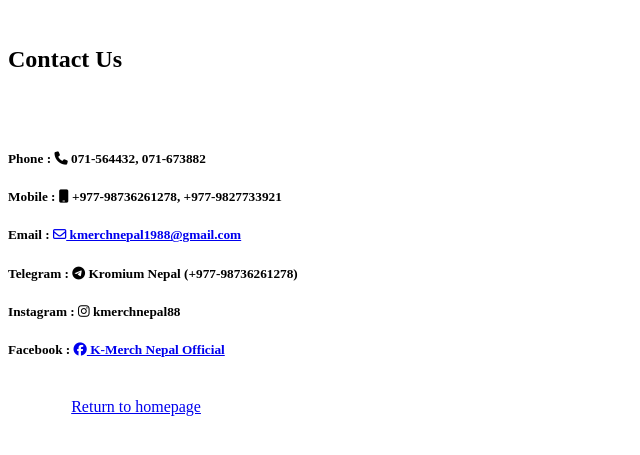
After one commit to SainiThapa/E-commerce, a Django app: page /contact in a window 1280 px wide. The commit adds this page. Shown: the top 455 px of the page, without its empty margins (0-640 px from the left). Run offline with Django 4.2, Linux system fonts and the light colour scheme; some libraries are stand-ins or nearby versions.

Commit message:
Contact update

```diff
--- a/Ecom_sites/Ecom_sites/urls.py
+++ b/Ecom_sites/Ecom_sites/urls.py
@@ -6,6 +6,8 @@
     path('',include('Website.urls')),
     path('admin/', admin.site.urls),
     path('Index/', include('Website.urls')),
-    path('hello/', include('Website.urls'))
+    path('hello/', include('Website.urls')),
+    path('contact/', include('Website.urls'))
+
 
 ]
--- /dev/null
+++ b/Ecom_sites/Templates/Contact.html
@@ -0,0 +1,24 @@
+<!DOCTYPE html>
+<html lang="en">
+<head>
+    <meta charset="UTF-8">
+    <meta http-equiv="X-UA-Compatible" content="IE=edge">
+    <meta name="viewport" content="width=device-width, initial-scale=1.0">
+    <script src="https://kit.fontawesome.com/071ff2c21e.js" crossorigin="anonymous"></script>
+    <title>Contact Us</title>
+</head>
+<body>
+    <br>
+    <h2>Contact Us</h2><br><br>
+    <div>
+        <h5>Phone : <i class="fa-solid fa-phone"></i> 071-564432, 071-673882 </h5>
+        <h5>Mobile : <i class="fa-solid fa-mobile"></i> +977-98736261278, +977-9827733921</h5>
+        <h5>Email : <a href="https://mail.google.com/mail/u/0/#inbox?compose=GTvVlcSKkkHDdwHktTBJQtbfwgmddKhlfStmlWWBBkHNVdlhPJDdwxWNQNHTGRzqXJHbhpCSLJtMQ"><i class="fa-regular fa-envelope"></i> kmerchnepal1988@gmail.com</a></h5>
+        <h5>Telegram :  <i class="fa-brands fa-telegram"></i> Kromium Nepal (+977-98736261278)</h5>
+        <h5>Instagram : <i class="fa-brands fa-instagram"></i> kmerchnepal88</h5>
+        <h5>Facebook : <a href="https://www.facebook.com/messages/t/102800121926336"><i class="fa-brands fa-facebook"></i> K-Merch Nepal Official</a></h5> <br>
+        <a href="Index" style="padding:10px 5%;">Return to homepage</button></a>
+    </div>
+
+</body>
+</html>
--- a/Ecom_sites/Templates/homepage.html
+++ b/Ecom_sites/Templates/homepage.html
@@ -14,7 +14,7 @@
        <nav>
            <ul>
                <a href="Index"><li>Home</li></a>
-               <li>Contact Us</li>
+               <a href="contact"><li>Contact Us</li></a>
                <li>Products</li>
                <li>About</li>
             </ul>
--- a/Ecom_sites/Website/urls.py
+++ b/Ecom_sites/Website/urls.py
@@ -4,6 +4,7 @@
 urlpatterns=[
     path('',views.home,name='home'),
     path('Index',views.Index,name='Index'),
-    path('hello',views.hello,name='hello')
+    path('hello',views.hello,name='hello'),
+    path('contact',views.contact,name='contact'),
 
 ]
--- a/Ecom_sites/Website/views.py
+++ b/Ecom_sites/Website/views.py
@@ -12,3 +12,5 @@
     return render(request,"home.html")
 def Index(request):
     return render(request,'Index.html')
+def contact(request):
+    return render(request,'Contact.html')
```
